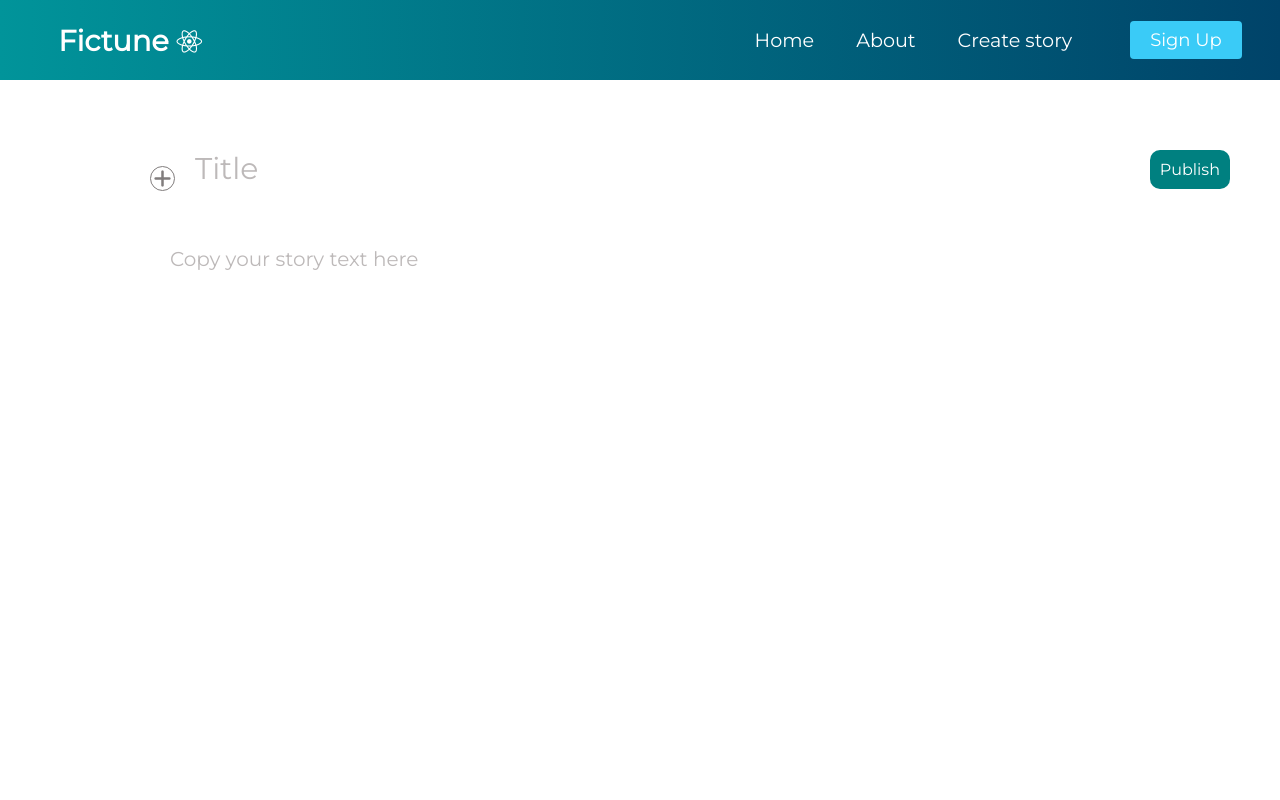
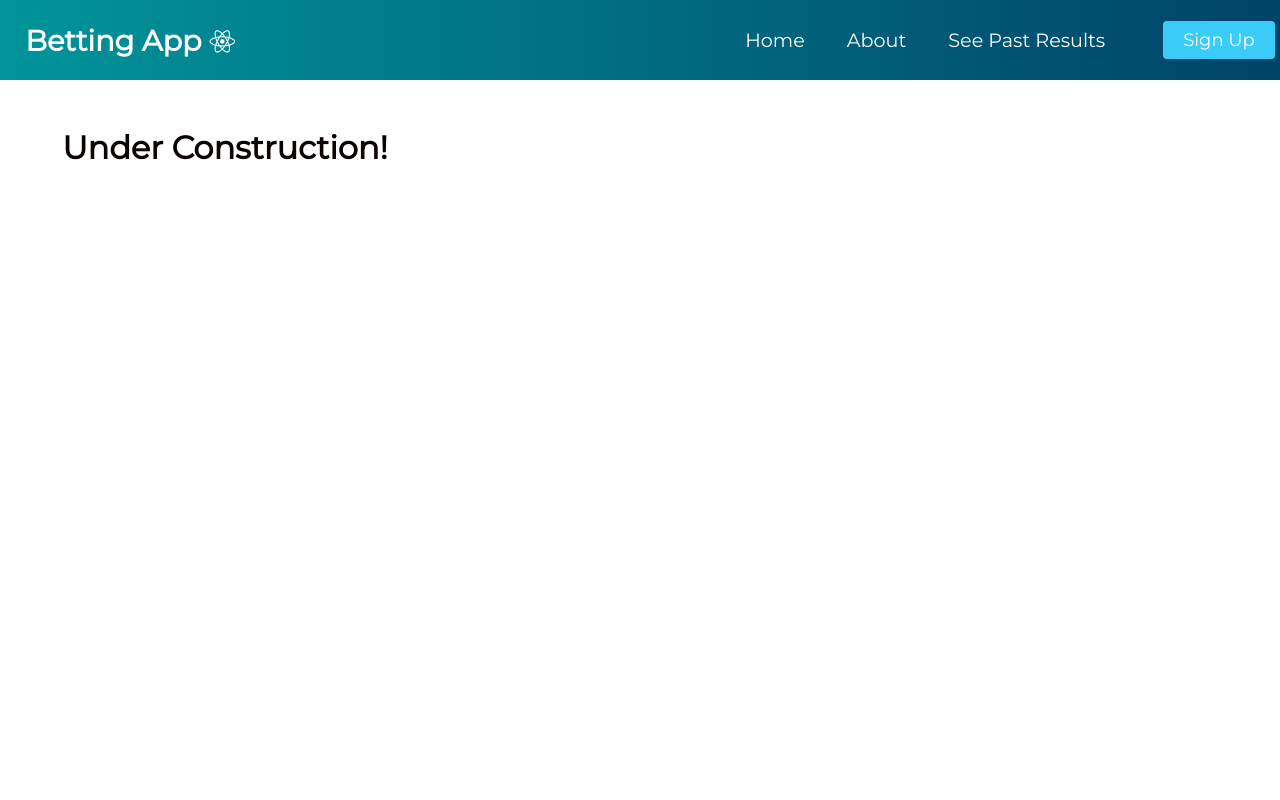
Before and after one commit to maya-maye/blockchain-project-sc, a React (Create React App) app: page /create in a window 1280 px wide. Shown: the top 800 px of the page. Built offline with nearby package versions, Linux system fonts and the light colour scheme.

Commit message:
front-end

```diff
--- a/public/index.html
+++ b/public/index.html
@@ -26,7 +26,7 @@
       work correctly both with client-side routing and a non-root public URL.
       Learn how to configure a non-root public URL by running `npm run build`.
     -->
-    <title>React App</title>
+    <title>Betting App</title>
   </head>
   <body>
     <noscript>You need to enable JavaScript to run this app.</noscript>
--- a/src/App.css
+++ b/src/App.css
@@ -10,6 +10,14 @@
   padding: 50px 100px;
   justify-content: space-between;
   flex-wrap: wrap;
+  height: 400px;
+  width: 550px;
+  background: #eeda98;
+  border-radius: 30px;
+  /* align-items: center; */
+  margin-right: 500px;
+  margin-left: 500px;
+  margin-top: 50px;
 }
 
 .card {
@@ -184,3 +192,53 @@ input{
   color: inherit;
   text-decoration: none;
 }
+/*
+.App{
+  display: flex;
+  flex-direction: column;
+  height: 100vh;
+  background: white;
+}
+*/
+
+.question{
+  height: 300px;
+  width: 500px;
+  background: #eee2be;
+  border-radius: 30px;
+  display: flex;
+  flex-direction: column;
+  justify-content:space-around;
+  align-items: center;
+}
+
+.questionheader {
+  color: rgb(11, 2, 2);
+  align-items: center;
+  height: 35px;
+  width: 450px;
+  display: flex;
+  justify-content: space-around;
+  border-radius: 30px;
+}
+
+.questionitself {
+  align-items: center;
+  background: white;
+  height: 30px;
+  width: 450px;
+  display: flex;
+  justify-content: space-around;
+  border-radius: 30px;
+
+}
+
+.bettingamount {
+  align-items: center;
+  background: white;
+  height: 50px;
+  width: 450px;
+  display: flex;
+  justify-content: space-around;
+  border-radius: 30px;
+}
--- a/src/App.js
+++ b/src/App.js
@@ -7,24 +7,27 @@ import Home from "./Pages/Home";
 import Create from "./Pages/Create/Create";
 import About from "./Pages/About"
 import {BrowserRouter, Routes, Route, Navigate, Link} from "react-router-dom"
+import Question from "./Question"
 
 function App() {
-  const user = true
   return (
+    // const user = true;
     <BrowserRouter>
     <div className="App">
       <Navbar />
       <Routes>
         <Route path="/" element={<Home />} />
-        <Route path="/login" element={user ? <Login /> : <Login />} />
-        <Route path="/post/:id" element={user ? <Post />: <Navigate to="/login" />} />
+        {/* <Route path="/login" element={user ? <Login /> : <Login />} />
+        <Route path="/post/:id" element={user ? <Post />: <Navigate to="/login" />} /> */}
         <Route path="/create" element={<Create />} />
         <Route path="/about" element={<About />} />
 
       </Routes>
-
+      {/* <Question q = "Is a hotdog a sandwich?"/> */}
     </div>
     </BrowserRouter>
+
+
   );
 };
 
--- a/src/Pages/About.jsx
+++ b/src/Pages/About.jsx
@@ -3,7 +3,12 @@ import react from "react"
 const About = () => {
     return (
         <div>
-            <h1>Under Construction!</h1>
+            <h1 className = "questionheader">Rules for the Game!</h1>
+            <ul>
+                <li>   Everyday a new yes/no question will appear on the home page</li>
+                <li>   You can vote once per day, through your account, inputting an amount to bet as well</li>
+                <li>   Whichever side gets the minority number of votes. If you win, you get your earnings doubled!</li>
+            </ul>
         </div>
     )
 }
--- a/src/Pages/Create/Create.jsx
+++ b/src/Pages/Create/Create.jsx
@@ -4,50 +4,7 @@ import "./Create.css"
 const Create = () => {
     return (
         <div className = "create">
-            {/* <h1>Hello! Create your new story here</h1>
-            <h2>Title:</h2>
-            <h2>Description</h2>
-            <h2>Thumbnail</h2>
-            <h2>Upload a pdf of your story</h2>
-            <h2>Upload up to 3 tracks of music (mp3 only)</h2> */}
-
-            <form className="createForm">
-                <div className="createFormGroup">
-                    <label htmlFor="fileInput">
-                        <i className="createIcon fas fa-plus"></i>
-                    </label>
-                    <input id="fileInput" type="file" style={{display: "none"}} />
-                    <input
-                        className="createInput"
-                        placeholder="Title"
-                        type="text"
-                        autoFocus={true}
-                    />
-                </div>
-                <div className="createFormGroup">
-                {/* upload text here */}
-                    <textarea
-                        className="createInput createText"
-                        placeholder="Copy your story text here"
-                        type="text"
-                        autoFocus={true}
-                    />
-                </div>
-                <div>
-                    {/* upload music here (mp3), max 3 files */}
-                    <input
-                        className="createInput createText"
-                        type="file"
-                        name="file"
-                        accept="mp3"
-                    />
-                    <input type = "button" value = "Click to upload! (mp3 only)" name = "button" onClick = "submitSong();"/>
-
-                </div>
-                <button className="createSubmit" type="submit">
-                    Publish
-                </button>
-            </form>
+        <h1 className = "questionheader">Under Construction!</h1>
 
         </div>
     )
--- a/src/Pages/Home.jsx
+++ b/src/Pages/Home.jsx
@@ -1,12 +1,14 @@
 import {posts} from "../data"
 import Card from "../components/Card"
+import Question from "../Question.js"
 
 const Home = () => {
     return (
-        <div className="home">
-            {posts.map(post=>(
+        <div className="post">
+            {/* {posts.map(post=>(
                 <Card key={post.id} post={post}/>
-            ))}
+            ))} */}
+            <Question q = "Is a hotdog a sandwich?"/>
         </div>
     )
 }
--- a/src/Pages/Login/Login.jsx
+++ b/src/Pages/Login/Login.jsx
@@ -1,10 +1,12 @@
-import { useState } from 'react';
+// import { useState } from 'react';
 import Google from "../Login/img/google.png"
 import Facebook from "../Login/img/facebook.png"
-import Github from "../Login/img/github.png"
+// import Github from "../Login/img/github.png"
+import Metamask from "../Login/img/metamask.png"
 import "./login.css"
 
 const Login = () => {
+
   return (
     <div className="login">
       <h1 className="loginTitle">Choose a Login Method</h1>
@@ -19,8 +21,8 @@ const Login = () => {
             Facebook
           </div>
           <div className="loginButton github">
-            <img src={Github} alt="" className="icon" />
-            Github
+            <img src={Metamask} alt="" className="icon" />
+            Metamask
           </div>
         </div>
         <div className="center">
--- /dev/null
+++ b/src/Question.js
@@ -0,0 +1,17 @@
+import React from "react";
+import "./App.css";
+
+function Question(props){
+    return(
+        <div className="home">
+            <h1 className = "questionheader">Welcome!</h1>
+            <h3 className = "questionheader">Question of the Day:</h3>
+            <p className = "questionitself">{props.q}</p>
+            <input className = "bettingamount" type="text" placeholder="Betting Amount" />
+            <button className = "loginButton google">yes</button>
+            <button className = "loginButton facebook">no</button>
+        </div>
+    );
+}
+
+export default Question;
--- a/src/components/Navbar/MenuItems.js
+++ b/src/components/Navbar/MenuItems.js
@@ -10,7 +10,7 @@ export const MenuItems = [
         cName: 'nav-links'
     },
     {
-        title: 'Create story',
+        title: 'See Past Results',
         url: '/Create',
         cName: 'nav-links'
     },
--- a/src/components/Navbar/Navbar.js
+++ b/src/components/Navbar/Navbar.js
@@ -14,7 +14,7 @@ class Navbar extends Component {
     render() {
         return(
             <nav className="NavbarItems">
-                <h1 className="navbar-logo"><Link className="link" to="/">Fictune</Link><i className = "fab fa-react"></i></h1>
+                <h1 className="navbar-logo"><Link className="link" to="/">Betting App</Link><i className = "fab fa-react"></i></h1>
                 {/* <h1 className="navbar-logo">Fictune<i className = "fab fa-react"></i></h1> */}
 
                 <div className="menu-icon" onClick={this.handleClick}>
```
Also changed, not shown: src/Pages/Login/Metamask-auth.jsx (added), src/Pages/Login/img/metamask.png (added).
